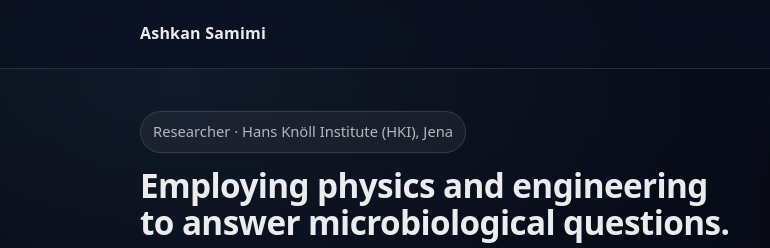
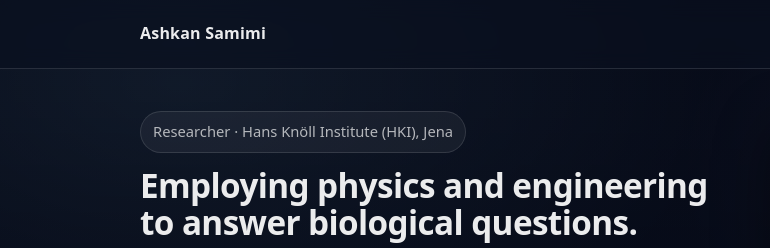
Before and after one commit to AshkanSamimi/AshkanSamimi.github.io, a plain HTML site: page index.html in a window 1280 px wide. Shown: the top 248 px of the page, 0-770 px from the left. Drawn offline with Linux system fonts and the light colour scheme.

Commit message:
Update index.html

```diff
--- a/index.html
+++ b/index.html
@@ -39,7 +39,7 @@
 
         <h1>
           Employing physics and engineering<br />
-          to answer microbiological questions.
+          to answer biological questions.
         </h1>
 
         <p class="lead">
```
